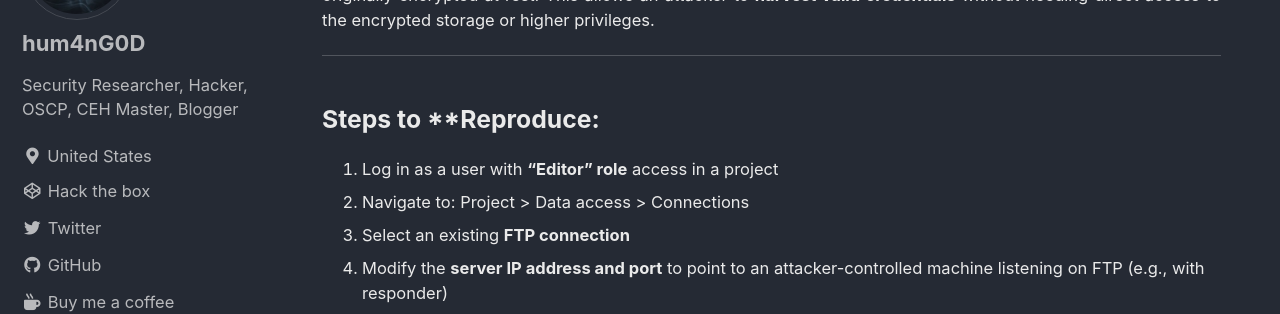
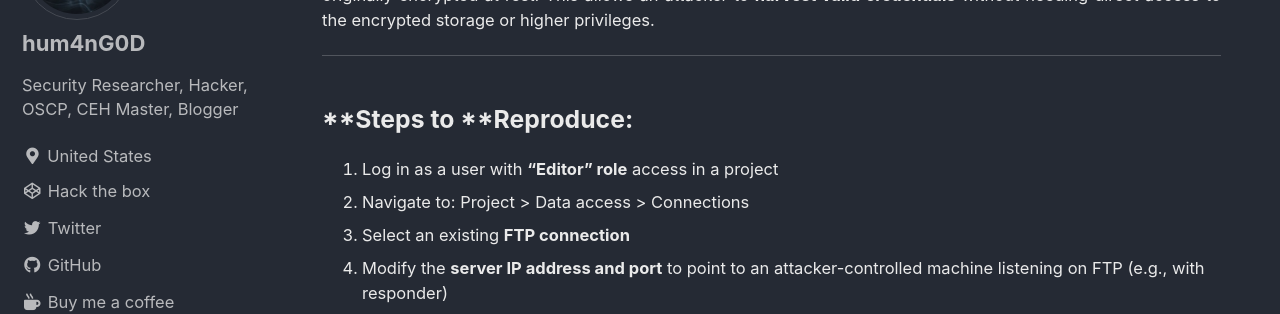
Before and after one commit to hum4nG0D/hum4nG0D.github.io, a Jekyll site: the page built from _posts/2025-04-01-Vulnerabilities-Credential-Disclosure-via-Attacker-Controlled-Endpoint-in-IBM-CP4D.md, in a window 1280 px wide and 900 px high, scrolled down 1516 px. Shown: the part 156-470 px from the top of the window. Built offline with Jekyll 4.4.1, drawn with Linux system fonts in a browser that asks for light colours; cached includes are drawn as plain includes.

```diff
--- a/_posts/2025-04-01-Vulnerabilities-Credential-Disclosure-via-Attacker-Controlled-Endpoint-in-IBM-CP4D.md
+++ b/_posts/2025-04-01-Vulnerabilities-Credential-Disclosure-via-Attacker-Controlled-Endpoint-in-IBM-CP4D.md
@@ -44,7 +44,7 @@ A **credential disclosure vulnerability** exists in IBM Cloud Pak for Data, spec
 
 ------
 
-### **Steps to **Reproduce:**
+### **Steps to **Reproduce:
 
 1. Log in as a user with **“Editor” role** access in a project
 2. Navigate to: Project > Data access > Connections
```
